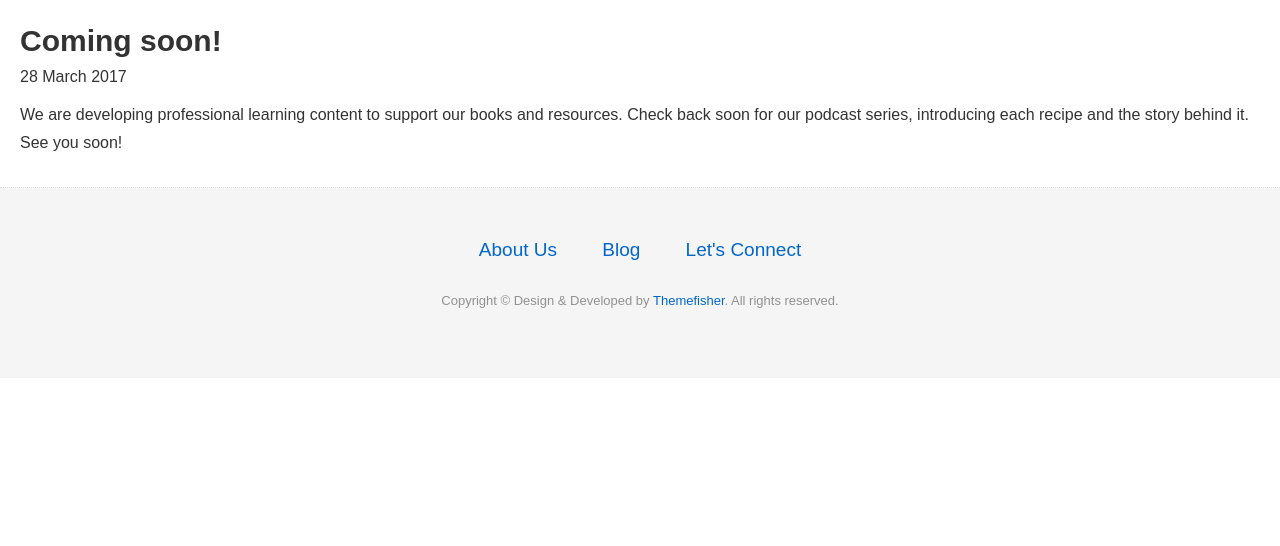
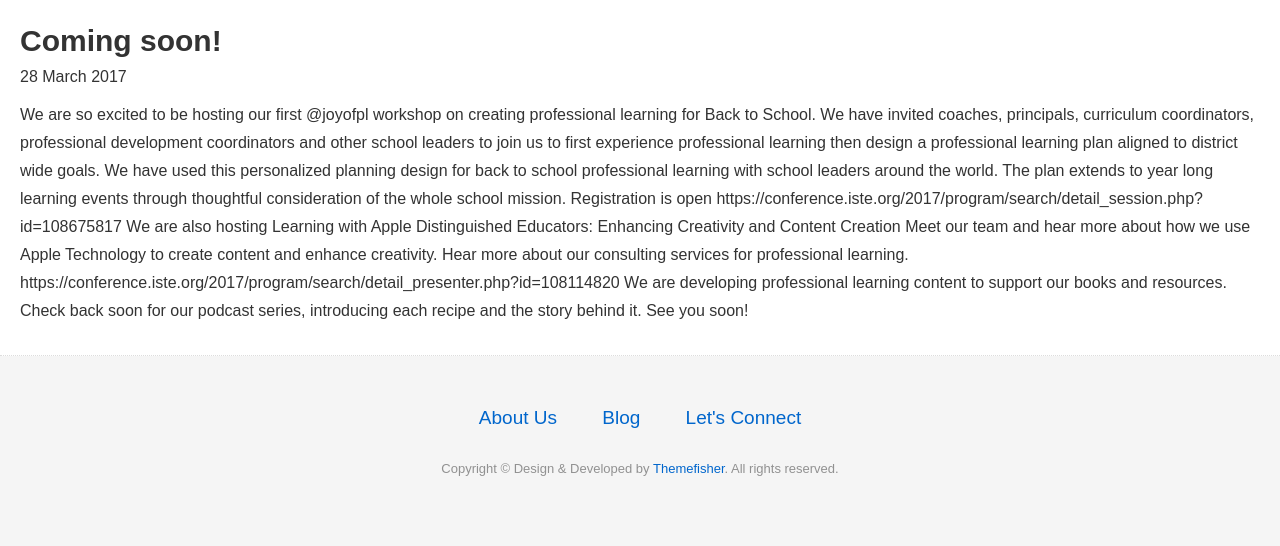
Before and after one commit to meesterkurt/joyofprofessionallearning, a Jekyll site: the page built from blog.md, in a window 1280 px wide. Shown: the part 409-955 px from the top of the page. Built offline with Jekyll 4.4.1, drawn with Linux system fonts in a browser that asks for light colours; nearby versions of some CDN libraries; before the commit the page ends 900 px from its top, so only the background shows below that.

Commit message:
Blog post trial

```diff
--- a/blog.md
+++ b/blog.md
@@ -10,7 +10,11 @@ img: blog-hero
 <div class="post-area">
   <a href="{{ post.url | prepend: site.baseurl }}" class="bold">{{ post.title }}</a>
   <p class="post-date">{{ post.date | date_to_long_string }}</p>
-  <p>
+  <p>We are so excited to be hosting our first @joyofpl workshop on creating professional learning for Back to School. We have invited coaches, principals, curriculum coordinators, professional development coordinators and other school leaders to join us to first experience professional learning  then design a professional learning plan aligned to district wide goals. We have used this personalized planning design for back to school professional learning with school leaders around the world. The plan extends to year long learning events through thoughtful consideration of the whole school mission.
+Registration is open
+https://conference.iste.org/2017/program/search/detail_session.php?id=108675817
+We are also hosting  Learning with Apple Distinguished Educators: Enhancing Creativity and Content Creation Meet our team and hear more about how we use Apple Technology to create content and enhance creativity. Hear more about our consulting services for professional learning.
+https://conference.iste.org/2017/program/search/detail_presenter.php?id=108114820
     {{ post.content | strip_html | truncatewords: 50 }}
   </p>
 </div>
```
